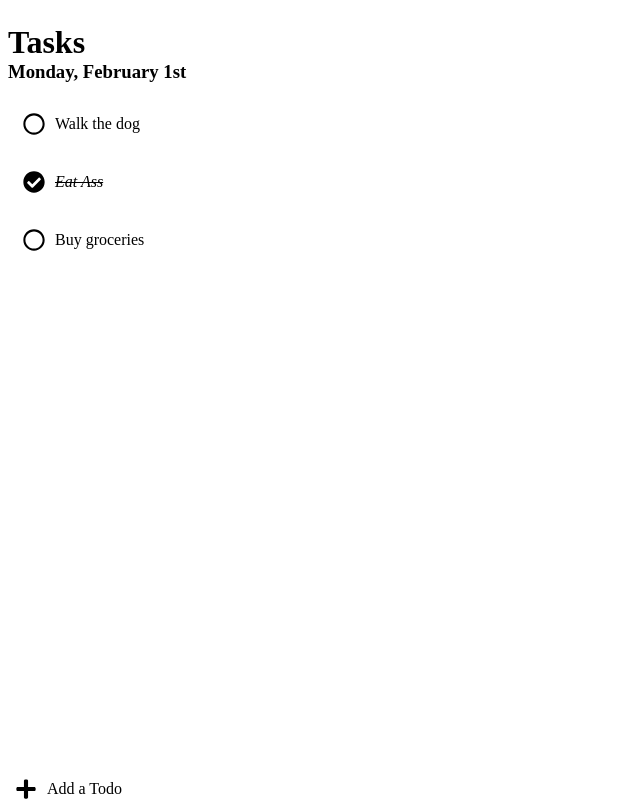
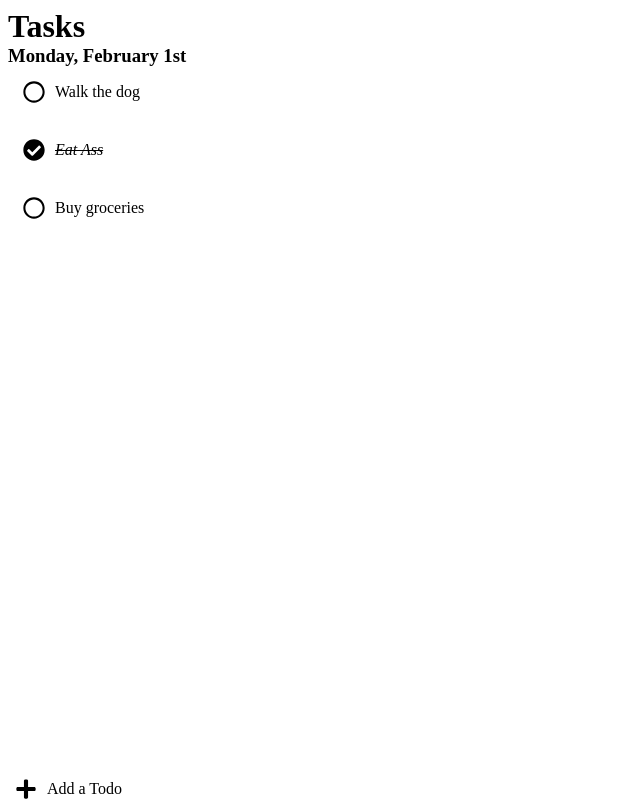
Before and after one commit to es-romo/obligatory-todo-app, a React (Create React App) app: page / in a window 1280 px wide. Shown: the whole page, without its empty margins (0-640 px from the left). Built offline with nearby package versions, Linux system fonts and the light colour scheme; the HTML template or start-up script is replaced by a standard one.

Commit message:
Simplified CSS

```diff
--- a/src/App.css
+++ b/src/App.css
@@ -1,10 +1,12 @@
 .App{
     background-color: var(--light-1-color);
     min-height: calc(100vh - var(--gutter) );
-    width: calc(100vw - calc( 2 * var(--gutter) ));
-    padding: var(--gutter);
     padding-top: 0;
   }
+
+.App-Container{
+    padding: var(--gutter);
+}
 
 /* smartphones, portrait iPhone, portrait 480x320 phones (Android) */
 @media (min-width:320px) {
--- a/src/App.js
+++ b/src/App.js
@@ -45,7 +45,9 @@ class App extends React.Component {
     return (
       <div className="App">
         <Heading/>
-        <TaskList tasks={this.state.tasks} flipComplete={this.flipComplete} />
+        <div className="App-Container">
+          <TaskList tasks={this.state.tasks} flipComplete={this.flipComplete} />
+        </div>
         <TaskInput addTask={this.addTask}/>
       </div>
     );
--- a/src/styles/Heading.css
+++ b/src/styles/Heading.css
@@ -1,11 +1,14 @@
 
 .Heading{
-    margin-bottom: 0;
-    background-color: var(--light-1-color);
     position: sticky;
     position: -webkit-sticky;
-    padding: 1em 0;
+
+    background-color: var(--light-1-color);
+
+    padding: 1em var(--gutter);
+    margin-bottom: 0;
     top: 0;
+
     z-index: 99;
 }
 .Heading > .Heading-List{
```
